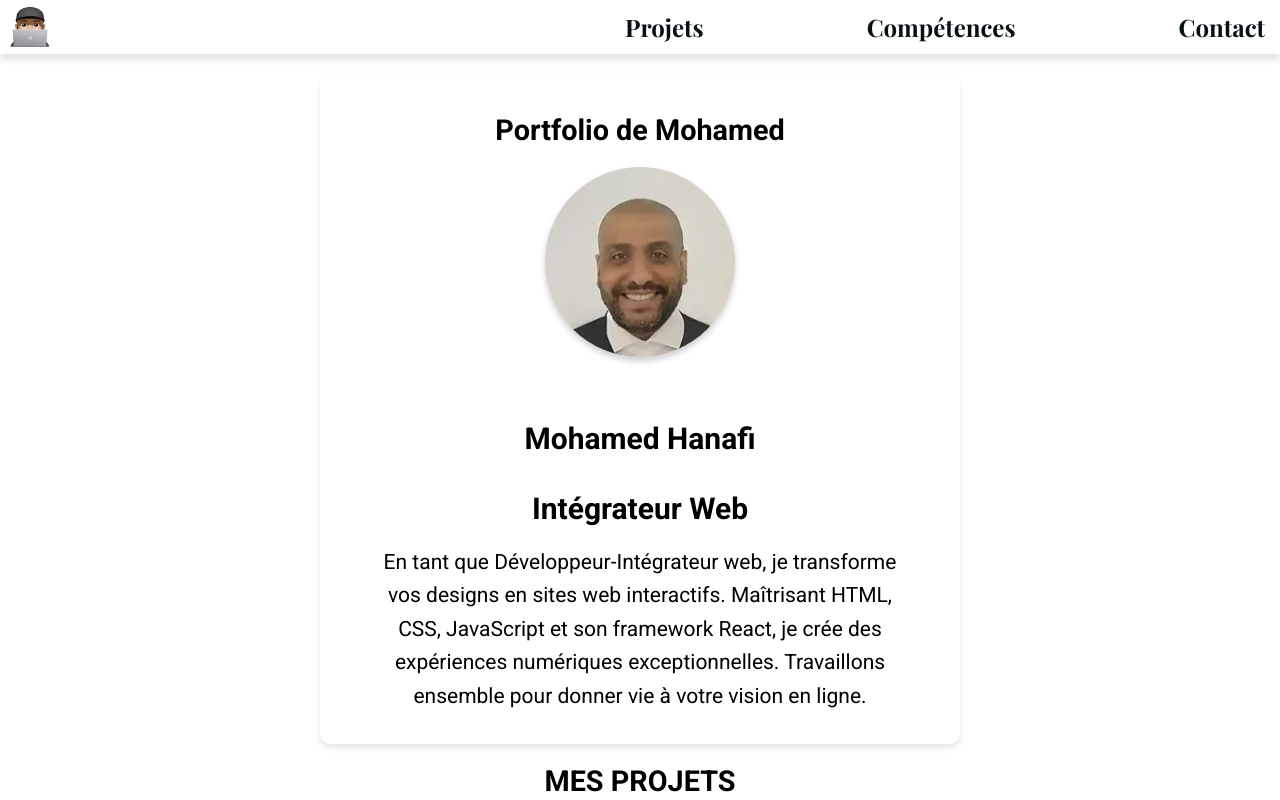
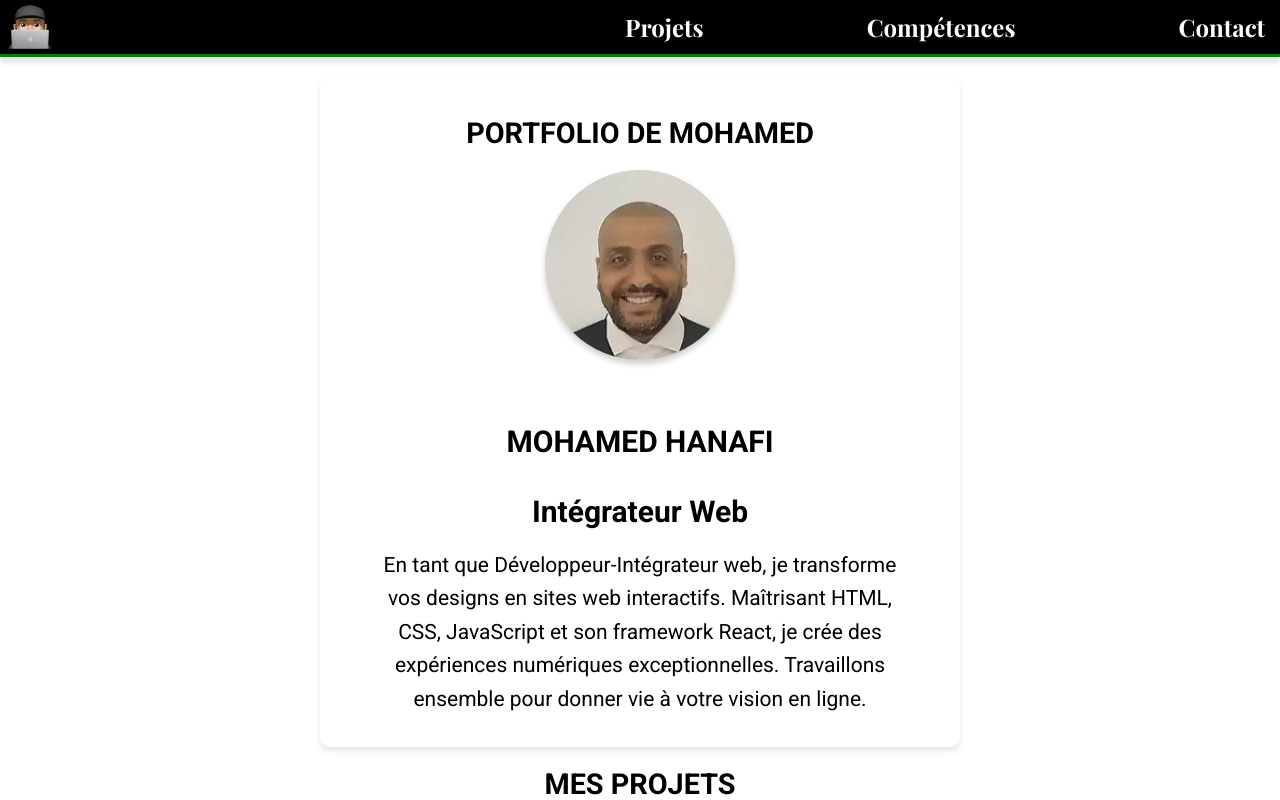
Before and after one commit to mohamedhanafi69120/OC_PORTFOLIO, a React (Vite) app: page / in a window 1280 px wide. Shown: the top 800 px of the page. Built offline with nearby package versions, Linux system fonts and the light colour scheme.

Commit message:
Correction et mise a a jour du composant Header plus mise en forme

```diff
--- a/src/components/Banner/banner.jsx
+++ b/src/components/Banner/banner.jsx
@@ -5,7 +5,7 @@ import "./banner.scss";
 function Banner() {
   return (
     <div className="banner">
-      <h1>Portfolio de Mohamed</h1>
+      <h1>PORTFOLIO DE MOHAMED</h1>
       <div className="image-container">
         <img
           src={MoiImage}
@@ -15,7 +15,7 @@ function Banner() {
         />
       </div>
       <div className="presentation">
-        <h2>Mohamed Hanafi</h2>
+        <h2>MOHAMED HANAFI</h2>
         <h3>Intégrateur Web</h3>
         <p>
           En tant que Développeur-Intégrateur web, je transforme vos designs en
--- a/src/components/Footer/footer.jsx
+++ b/src/components/Footer/footer.jsx
@@ -4,7 +4,7 @@ import "font-awesome/css/font-awesome.min.css";
 function Footer() {
   return (
     <footer>
-      <p>&copy; @2025 Mohamed Hanafi. Tous droits réservés.</p>
+      <p>&copy; 2025 Mohamed Hanafi. Tous droits réservés.</p>
 
       <div className="logo">
         {/* Ajout des liens vers GitHub et LinkedIn avec icônes et aria-label */}
--- a/src/components/Header/header.scss
+++ b/src/components/Header/header.scss
@@ -1,3 +1,5 @@
+@use "../../sass/variables.scss" as *;
+
 header {
   width: 100%;
   display: flex;
@@ -5,6 +7,8 @@ header {
   align-items: center;
   margin-bottom: 20px;
   box-shadow: 0 6px 6px rgba(0, 0, 0, 0.1);
+  border-bottom: 3px solid $secondary-color;
+  background-color: black; // Changement en noir pour cohérence avec la bannière
 
   nav {
     width: 50%;
@@ -17,25 +21,51 @@ header {
 
   a {
     text-decoration: none;
-    color: #071013;
-    font-size: 1.5rem; /* Augmentation très légère pour plus de visibilité */
-  }
+    color: #fff; // Blanc pur pour un bon contraste
+    font-size: 1.5rem;
+    position: relative;
+    transition: color 0.3s ease-in-out;
 
-  a:hover {
-    border-bottom: black 2px solid;
+    &::after {
+      content: "";
+      position: absolute;
+      left: 50%;
+      bottom: -5px;
+      width: 0%;
+      height: 2px;
+      background-color: $secondary-color; // Bleu cyan pour effet moderne
+      transition:
+        width 0.3s ease-in-out,
+        left 0.3s ease-in-out;
+    }
+
+    &:hover {
+      background-color: rgb(40, 146, 40);
+    }
+
+    &:hover::after {
+      width: 100%;
+      left: 0;
+    }
   }
 
   .no-underline {
     text-decoration: none;
-    color: #071013;
+    color: #ffffff;
   }
 
   img {
     width: 60px;
     height: 50px;
+    transition: transform 0.3s ease-in-out;
+
+    &:hover {
+      transform: scale(1.1);
+    }
   }
 }
 
+// Responsive design
 @media (max-width: 720px) {
   header {
     nav {
@@ -43,7 +73,7 @@ header {
     }
 
     a {
-      font-size: 1rem; /* Taille normale pour tablette et mobile */
+      font-size: 1rem;
     }
 
     .no-underline {
--- /dev/null
+++ b/src/sass/variables.scss
@@ -0,0 +1,5 @@
+$secondary-color: #008000; // Vert accent
+$background-light: #f8f9fa; // Blanc cassé
+$background-dark: #212529; // Gris anthracite
+$text-dark: #212529; // Texte principal
+$text-light: #fff; // Texte clair
```
